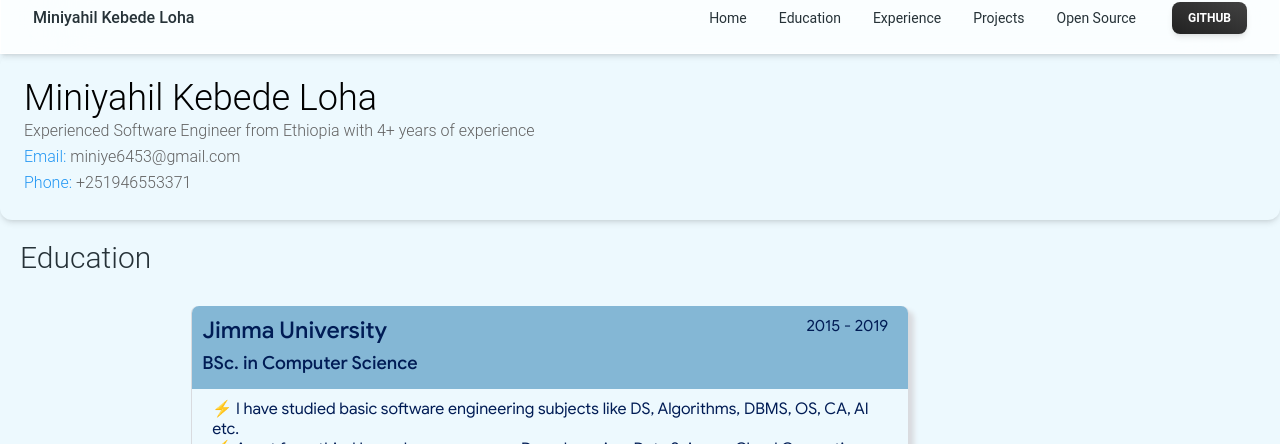
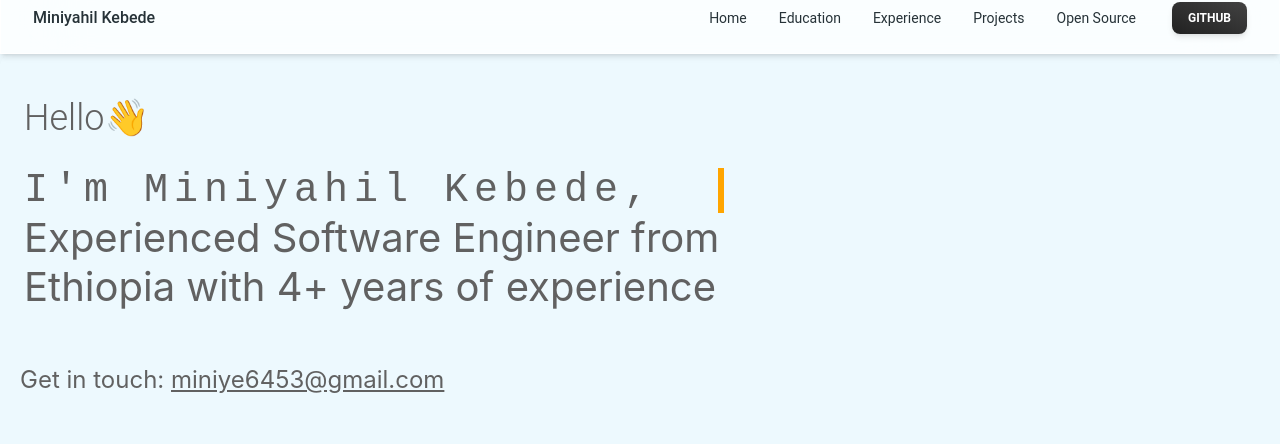
Before and after one commit to hmhard/my-portfolio, a React (Create React App) app: page / in a window 1280 px wide. Shown: the part 18-462 px from the top of the page. Built offline with nearby package versions, Linux system fonts and the light colour scheme.

Commit message:
Project section

```diff
--- a/src/App.tsx
+++ b/src/App.tsx
@@ -6,6 +6,7 @@ import Footer from './components/Footer';
 import Navigation from './components/Nativagion';
 import ContactMe from './components/ContactMe';
 import Experience from './components/Experience';
+import Projects from './components/project/Projects';
 
 function App() {
 
@@ -15,6 +16,7 @@ function App() {
       <Home/>
       <Education/>
       <Experience/>
+      <Projects/>
       <ContactMe/>
     <Footer/>
     </>
--- a/src/components/ContactMe.tsx
+++ b/src/components/ContactMe.tsx
@@ -10,8 +10,8 @@ import { blueTheme } from "../theme/blueTheme";
 
 export default function ContactMe() {
     return (
-        <Card className="flex-row w-full " style={{ backgroundColor:blueTheme.body }}>
-            <CardHeader shadow={false} floated={false} className="w-2/6 shrink-0 m-0 rounded-r-none">
+        <Card className="flex-row w-full " style={{ backgroundColor:blueTheme.body,height:'95vh', marginLeft:20 }}>
+            <CardHeader shadow={false} floated={false} className="w-2/6 shrink-0 m-0 rounded-r-none" style={{backgroundColor:blueTheme.body,}}>
                 <img
                 className="h-96 w-96 rounded-lg"
                     src="/media/mine2.jpg"
--- a/src/components/Education.tsx
+++ b/src/components/Education.tsx
@@ -1,15 +1,4 @@
-import {
-    Timeline,
-    TimelineItem,
-    TimelineConnector,
-    TimelineHeader,
-    TimelineIcon,
-    TimelineBody,
-    Typography,
-    Avatar,
-    Card,
-    CardBody,
-} from "@material-tailwind/react";
+
 import HeaderText from "./HeaderText";
 import DegreeCard from "./degreeCard/DegreeCard";
 import { educational_data } from "../data/educational_data";
@@ -19,7 +8,7 @@ export default function Education() {
 
 
     return (
-            <div>
+            <div style={{height:'95vh'}}>
                 <HeaderText text="Education" />
 
                 <div className="w-full h-full">
--- a/src/components/Experience.tsx
+++ b/src/components/Experience.tsx
@@ -5,7 +5,7 @@ import HeaderText from "./HeaderText";
 
 export default function Experience() {
     return (
-       <div>
+       <div style={{minHeight:'95vh'}}>
         <HeaderText text="Experience"/>
       <div style={{width:'95%', marginLeft:'5px'}}>
             {experience_data.sections.map((section, ind) => (
--- a/src/components/Home.tsx
+++ b/src/components/Home.tsx
@@ -1,29 +1,29 @@
 import { Typography, Card, CardBody } from "@material-tailwind/react";
 import { personal_info } from "../data/general_data";
 import { blueTheme } from "../theme/blueTheme";
+import './Main.css'
 
 export default function Home() {
     return (
-        <Card className="rounded-xl" style={{ backgroundColor:blueTheme.body }}>
+        <div className="h-full" style={{height:'95vh'}}>
+        <Card className="rounded-xl h-full w-full" style={{ backgroundColor:blueTheme.body }}>
             <CardBody>
-                <Typography  className='text-4xl' color='black'>
-                    {personal_info.fullName}
+                <Typography  className='text-4xl mt-5'>
+                    Hello<span>👋</span>
                 </Typography>
                 <Typography>
-                    {personal_info.subtitle}
+                    {/* {personal_info.subtitle} */}
                 </Typography>
-                <div>
-                <Typography variant="span">
-                    <Typography  className='inline' color="blue">Email: </Typography>{personal_info.email}
-                </Typography>
-                 <Typography variant="span">
-                    <Typography className='inline' color="blue">Phone: </Typography>{personal_info.phone}
-                </Typography>
-                </div>
+                <div  style={{ maxWidth: 700, fontSize: '2.5rem', paddingTop:30, paddingBottom:30 }}>
 
+           <div className="typewriter">I'm {personal_info.fullName},</div>
+           <div>{personal_info.subtitle} </div>
+               </div>
             </CardBody>
+            <div style={{paddingLeft:20, fontSize:'24px'}}>Get in touch: <a style={{textDecoration:'underline'}} href='mailto:miniye6453@gmail.com' target="_blank">{personal_info.email}</a></div>
 
         </Card>
+        </div>
 
     );
 }
--- /dev/null
+++ b/src/components/Main.css
@@ -0,0 +1,24 @@
+.typewriter {
+
+    font-family: monospace;
+    overflow: hidden; /* Ensures the content is not revealed until the animation */
+    border-right: .15em solid orange; /* The typwriter cursor */
+    white-space: nowrap; /* Keeps the content on a single line */
+    margin: 0 auto; /* Gives that scrolling effect as the typing happens */
+    letter-spacing: .15em; /* Adjust as needed */
+    animation:
+      typing 3.5s steps(30, end),
+      blink-caret .5s step-end infinite;
+  }
+
+  /* The typing effect */
+  @keyframes typing {
+    from { width: 0 }
+    to { width: 100% }
+  }
+
+  /* The typewriter cursor effect */
+  @keyframes blink-caret {
+    from, to { border-color: transparent }
+    50% { border-color: orange }
+  }
--- /dev/null
+++ b/src/components/project/ProjectCard.tsx
@@ -0,0 +1,36 @@
+import {
+    Card,
+    CardHeader,
+    CardBody,
+    Typography,
+    Button,
+  } from "@material-tailwind/react";
+  import { ArrowLongRightIcon } from "@heroicons/react/24/outline";
+
+  export default function ProjectCard() {
+    return (
+      <Card className="flex-row  max-w-[48rem]">
+        <CardHeader shadow={false} floated={false} className="w-2/5 shrink-0 m-0 rounded-r-none">
+          <img
+            src="https://cdn-icons-png.flaticon.com/512/5433/5433756.png?ixlib=rb-4.0.3&ixid=MnwxMjA3fDB8MHxwaG90by1wYWdlfHx8fGVufDB8fHx8&auto=format&fit=crop&w=1471&q=80"
+            alt="image"
+            className="w-full h-full object-cover"
+          />
+        </CardHeader>
+        <CardBody>
+          <Typography variant="h4" color="blue-gray" className="mb-2">
+            One card system
+          </Typography>
+          <Typography color="gray" className="font-normal mb-8">
+         Lorem ipsum dolor sit amet, consectetur adipisicing elit. Quia totam, autem tenetur saepe eum quaerat, repudiandae alias esse nulla animi ullam vero ipsam molestias consequuntur. Molestiae nemo vitae natus! Quis?
+          </Typography>
+          <a href="#" className="inline-block">
+            <Button variant="text" className="flex items-center gap-2">
+              Explore more
+              <ArrowLongRightIcon strokeWidth={2} className="w-4 h-4" />
+            </Button>
+          </a>
+        </CardBody>
+      </Card>
+    );
+  }
--- /dev/null
+++ b/src/components/project/Projects.tsx
@@ -0,0 +1,22 @@
+import HeaderText from "../HeaderText";
+import ProjectCard from "./ProjectCard";
+
+
+export default function Projects() {
+
+
+    return (
+            <div  style={{minHeight:'95vh', margin:20}}>
+                <HeaderText text="Projects" />
+
+                <div className="w-full h-full grid grid-cols-2 gap-4">
+
+                       <ProjectCard/>
+                       <ProjectCard/>
+
+
+                </div>
+            </div>
+
+    );
+}
--- a/src/data/general_data.ts
+++ b/src/data/general_data.ts
@@ -1,5 +1,5 @@
 export const personal_info={
-    fullName:'Miniyahil Kebede Loha',
+    fullName:'Miniyahil Kebede',
     subtitle:' Experienced Software Engineer from Ethiopia with 4+ years of experience',
     email:'miniye6453@gmail.com',
     phone:'+251946553371'
```
